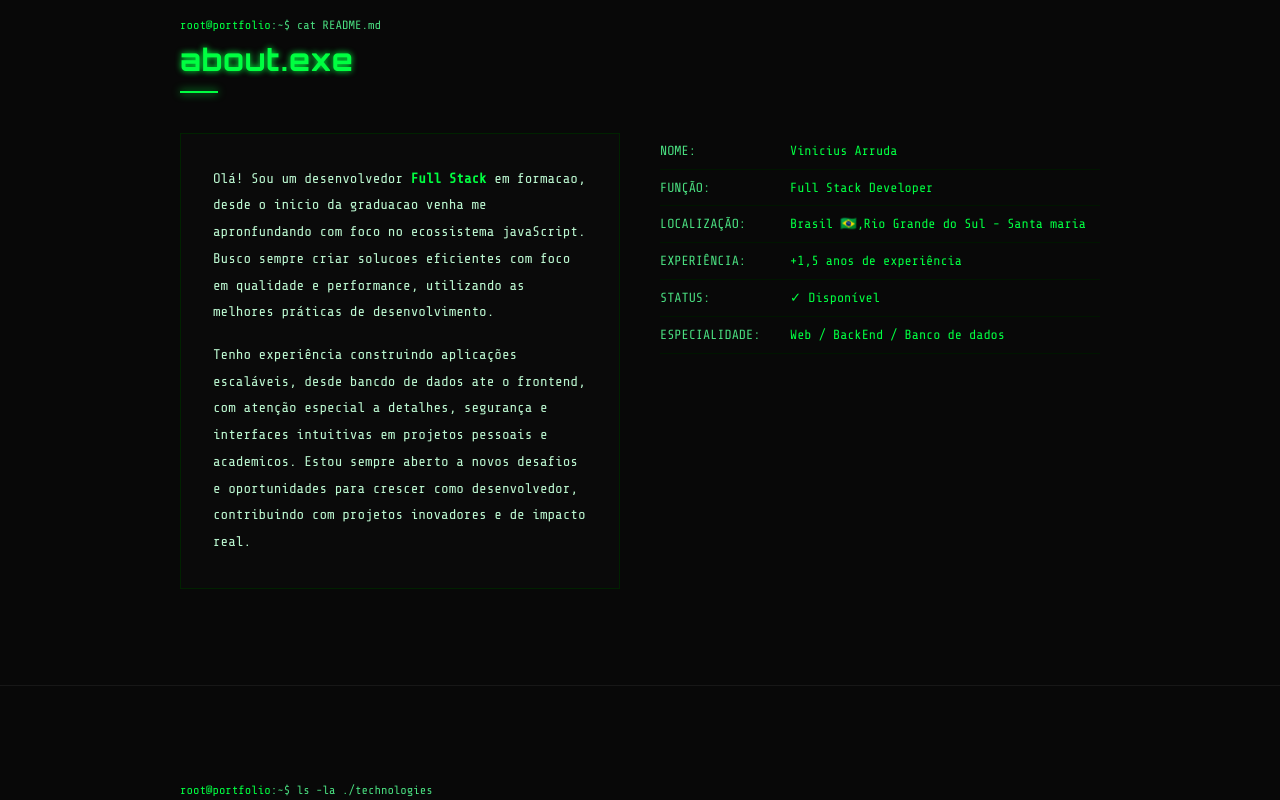
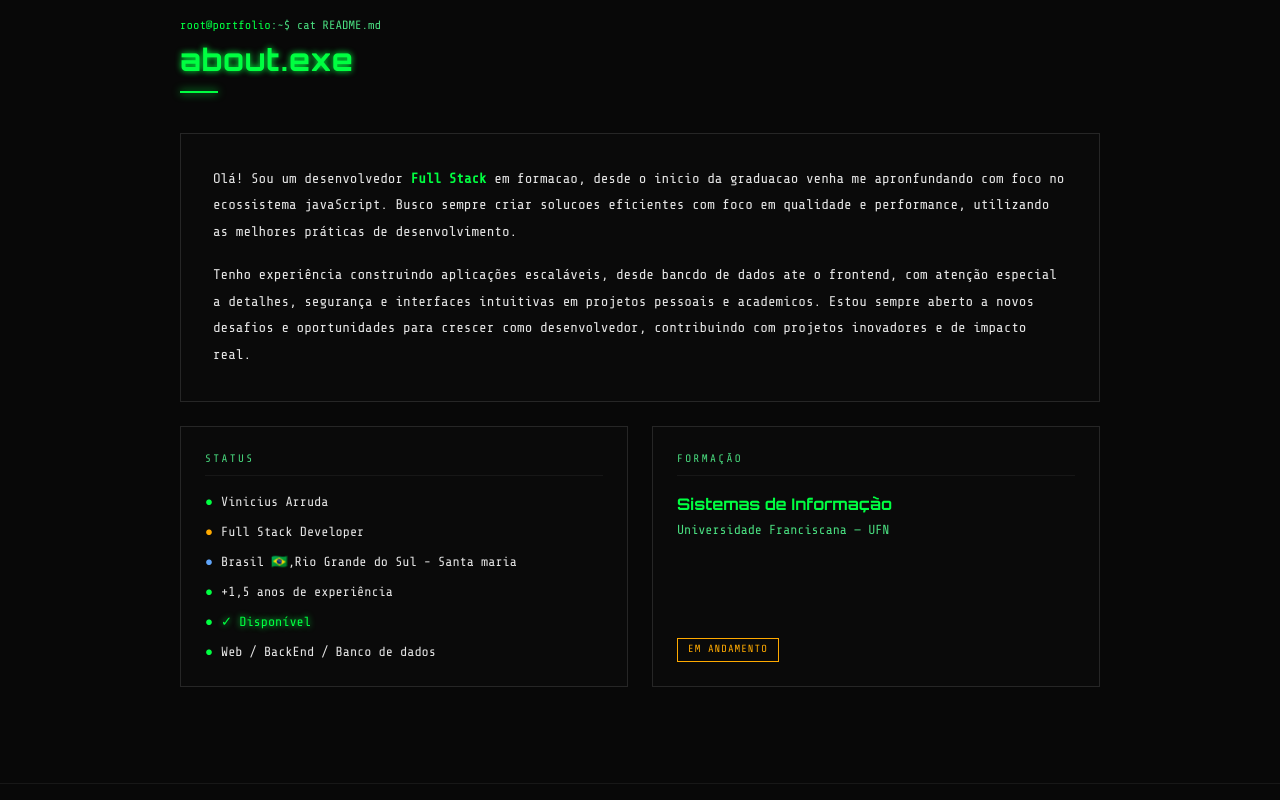
Before and after one commit to ViniciusSavianDeArruda/My-portfolio-react, a React (Vite) app: page / in a window 1280 px wide. Shown: the part 880-1680 px from the top of the page. Built offline with nearby package versions, Linux system fonts and the light colour scheme.

Commit message:
feat(about): unificar seções About e Formação em um painel de cards

```diff
--- a/src/components/sections/About.tsx
+++ b/src/components/sections/About.tsx
@@ -1,19 +1,26 @@
 import { ABOUT_ROWS } from "../../data";
 import SectionLabel from "../ui/SectionLabel";
+import Formation from "./Formation";
+
+const DOT_COLORS: Record<string, string> = {
+  amber: "text-amber",
+  blue: "text-blue-400",
+};
 
 export default function About() {
   return (
     <section
       id="about"
-      className="py-24 px-[clamp(1.5rem,5vw,4rem)] border-t border-[#001500]"
+      className="py-24 px-[clamp(1.5rem,5vw,4rem)] border-t border-neutral-900"
     >
       <div className="max-w-[920px] mx-auto">
         <SectionLabel cmd="cat README.md" title="about.exe" />
-        <div className="grid grid-cols-[repeat(auto-fit,minmax(290px,1fr))] gap-10">
-          <div className="bg-[#0a0a0a] border border-[#002200] p-8 leading-[1.9] text-[#bbf7d0] text-[0.88rem]">
+
+        <div className="grid gap-6">
+          <div className="bg-bg-2 border border-neutral-800 p-8 leading-[1.9] text-neutral-200 text-[0.88rem]">
             <p>
               Olá! Sou um desenvolvedor{" "}
-              <strong className="text-[#00FF41]">Full Stack</strong> em
+              <strong className="text-green-neon">Full Stack</strong> em
               formacao, desde o inicio da graduacao venha me apronfundando com
               foco no ecossistema javaScript. Busco sempre criar solucoes
               eficientes com foco em qualidade e performance, utilizando as
@@ -29,23 +36,37 @@ export default function About() {
             </p>
           </div>
 
-          {/* Table */}
-          <div>
-            {ABOUT_ROWS.map(({ label, value, highlight }) => (
-              <div
+          <div className="grid grid-cols-1 md:grid-cols-2 gap-6">
+            <div className="bg-bg-2 border border-neutral-800 p-6">
+              <p className="font-mono text-[0.68rem] text-green-400 tracking-[0.22em] mb-4 border-b border-neutral-900 pb-2">
+                STATUS
+              </p>
+              <ul className="flex flex-col gap-2.5">
+                {ABOUT_ROWS.map(({ label, value, highlight, dot }) => (
+                  <li
                     key={label}
-                className="flex border-b border-[#001500] py-2 text-[0.83rem]"
+                    className="flex items-center gap-2 text-[0.83rem]"
                   >
-                <span className="text-[#4ade80] min-w-[130px] shrink-0">
-                  {label}:
+                    <span
+                      className={DOT_COLORS[dot ?? ""] ?? "text-green-neon"}
+                    >
+                      ●
                     </span>
                     <span
-                  className={highlight ? "text-[#00FF41]" : "text-[#00FF41]"}
+                      className={
+                        highlight
+                          ? "text-green-neon glow-sm"
+                          : "text-neutral-200"
+                      }
                     >
                       {value}
                     </span>
+                  </li>
+                ))}
+              </ul>
             </div>
-            ))}
+
+            <Formation />
           </div>
         </div>
       </div>
--- a/src/components/sections/Formation.tsx
+++ b/src/components/sections/Formation.tsx
@@ -1,16 +1,7 @@
-import SectionLabel from "../ui/SectionLabel";
-
 export default function Formation() {
   return (
-    <section
-      id="formation"
-      className="py-24 px-[clamp(1.5rem,5vw,4rem)] border-t border-[#001500]"
-    >
-      <div className="max-w-[920px] mx-auto">
-        <SectionLabel cmd="cat ./formation.json" title="formation.sh" />
-
     <div
-          className="bg-[#0a0a0a] border border-[#002200] px-8 py-6 flex justify-between items-center flex-wrap gap-4 transition-all duration-300 hover:border-[#00FF41] cursor-default"
+      className="h-full flex flex-col justify-between gap-4 bg-bg-2 border border-neutral-800 p-6 transition-all duration-300 hover:border-green-neon cursor-default"
       onMouseEnter={(e) => {
         (e.currentTarget as HTMLDivElement).style.boxShadow =
           "0 0 20px rgba(0,255,65,0.08)";
@@ -20,18 +11,19 @@ export default function Formation() {
       }}
     >
       <div>
-            <h3 className="font-orbitron text-[1rem] font-bold text-[#00FF41] mb-1">
+        <p className="font-mono text-[0.68rem] text-green-400 tracking-[0.22em] mb-4 border-b border-neutral-900 pb-2">
+          FORMAÇÃO
+        </p>
+        <h3 className="font-orbitron text-[1rem] font-bold text-green-neon mb-1">
           Sistemas de Informação
         </h3>
-            <p className="font-mono text-[0.82rem] text-[#4ade80]">
+        <p className="font-mono text-[0.82rem] text-green-400">
           Universidade Franciscana — UFN
         </p>
       </div>
-          <span className="font-mono text-[0.65rem] px-[10px] py-[3px] tracking-[0.1em] border border-[#FFAA00] text-[#FFAA00] whitespace-nowrap">
+      <span className="self-start font-mono text-[0.65rem] px-[10px] py-[3px] tracking-[0.1em] border border-amber text-amber whitespace-nowrap">
         EM ANDAMENTO
       </span>
     </div>
-      </div>
-    </section>
   );
 }
```
Lines whose indentation alone changed are shown as unchanged.
